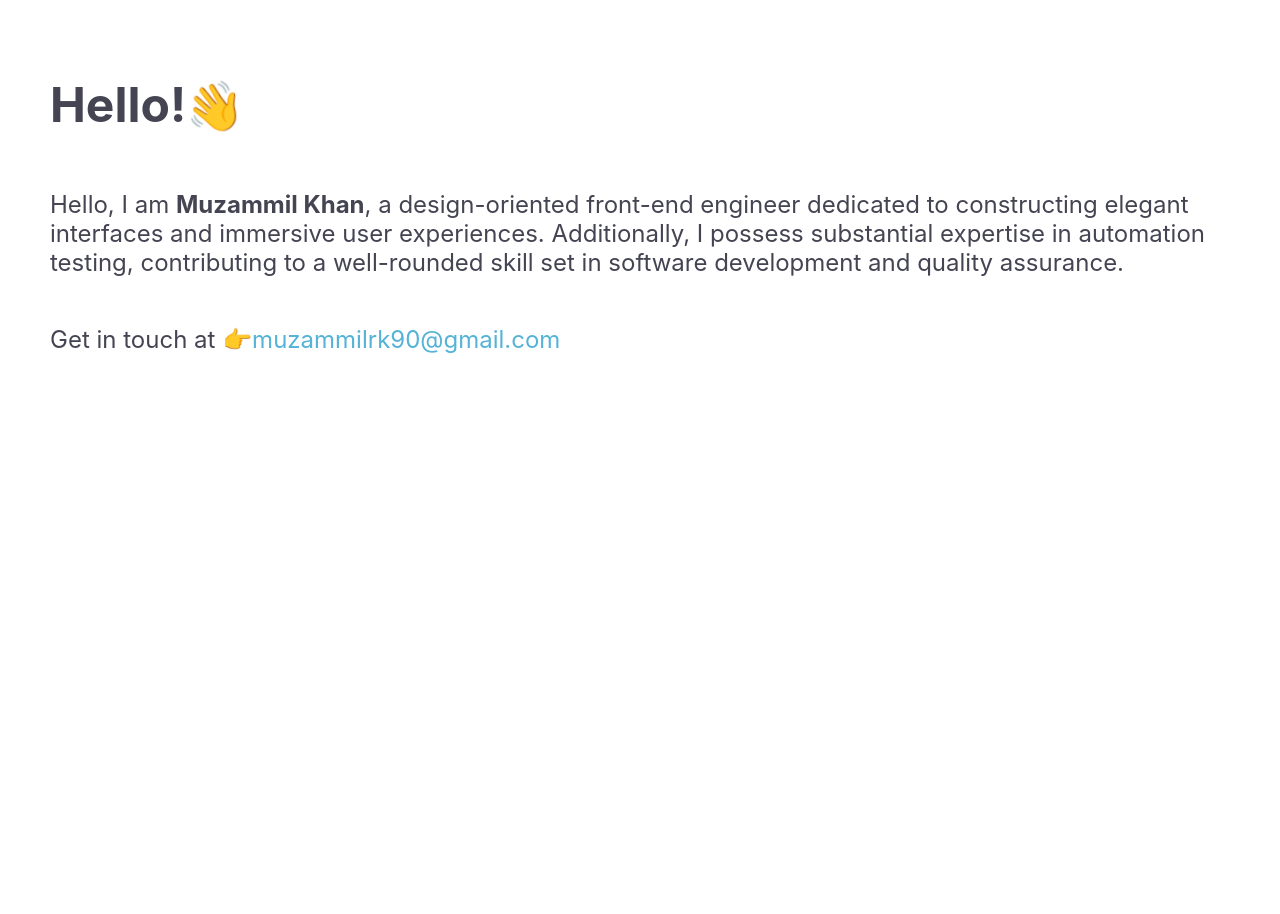
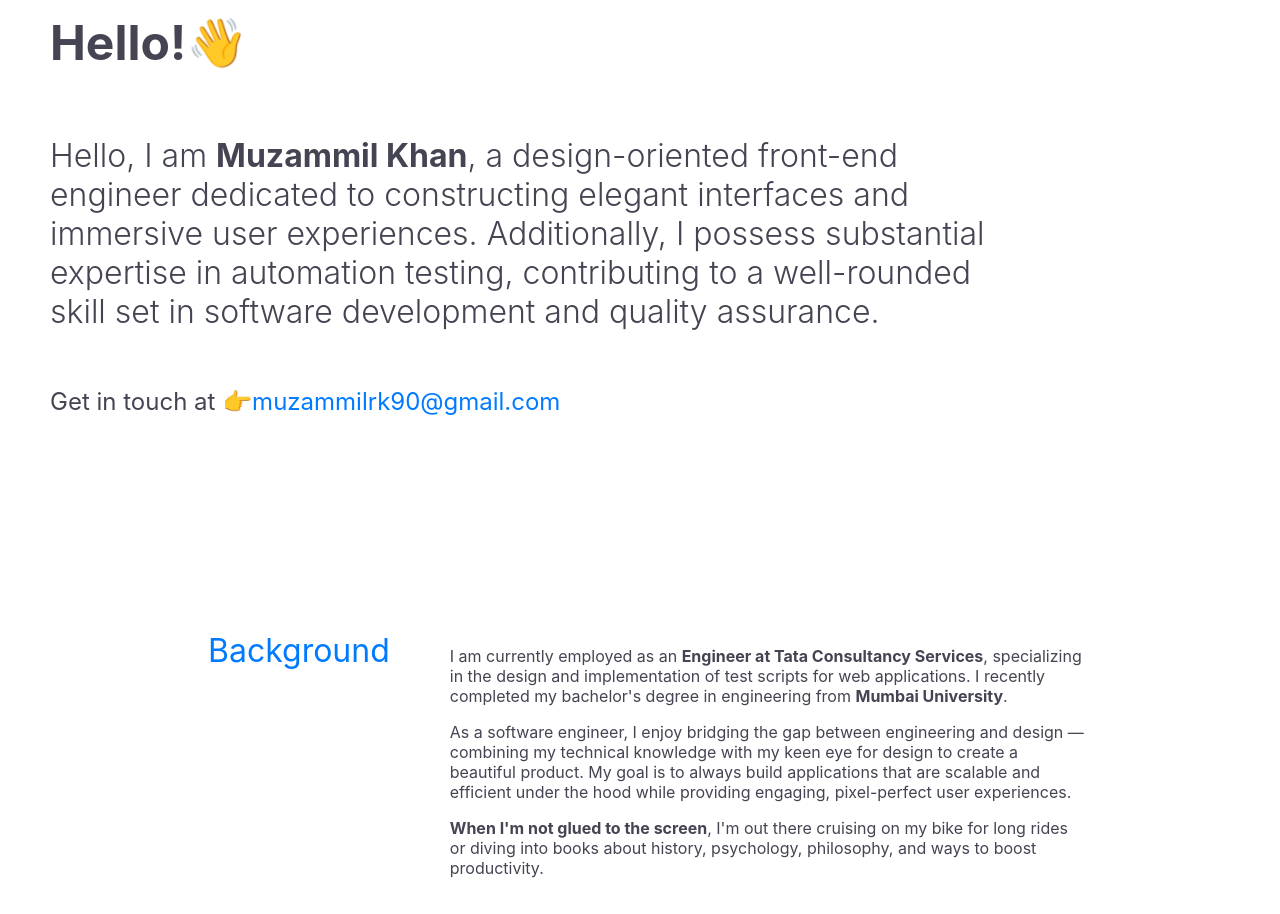
Before and after one commit to muzammil2208/portfoliov2, a React (Create React App) app: page / in a window 1280 px wide. Shown: the part 240-1154 px from the top of the page. Before the commit the page ends 850 px from the top, so only its background shows below. Built offline with nearby package versions, Linux system fonts and the light colour scheme.

Commit message:
added background infomration

```diff
--- a/src/App.js
+++ b/src/App.js
@@ -1,4 +1,5 @@
 
+import Background from './Components/Background';
 import Jumbotron from './Components/Jumbotron';
 import ModeButton from './Components/ModeButton';
 
@@ -7,6 +8,7 @@ function App() {
     <div class="container">
       <ModeButton/>
       <Jumbotron/>
+      <Background/>
     </div>
   );
 }
--- /dev/null
+++ b/src/Components/Background.js
@@ -0,0 +1,16 @@
+import React from 'react'
+
+function Background() {
+  return (
+    <div class="background">
+        <h1 class="background-heading">Background</h1>
+        <div class="background-content">
+            <p>I am currently employed as an <span class="highlight">Engineer at Tata Consultancy Services</span>, specializing in the design and implementation of test scripts for web applications. I recently completed my bachelor's degree in engineering from <span class="highlight">Mumbai University</span>.</p>
+            <p>As a software engineer, I enjoy bridging the gap between engineering and design — combining my technical knowledge with my keen eye for design to create a beautiful product. My goal is to always build applications that are scalable and efficient under the hood while providing engaging, pixel-perfect user experiences.</p>
+            <p><span class="highlight">When I'm not glued to the screen</span>, I'm out there cruising on my bike for long rides or diving into books about history, psychology, philosophy, and ways to boost productivity.</p>
+        </div>
+    </div>
+  )
+}
+
+export default Background
--- a/src/Components/Jumbotron.js
+++ b/src/Components/Jumbotron.js
@@ -4,7 +4,7 @@ function Jumbotron() {
   return (
     <div class="jumbotron">
         <h1 class="jumbotron_heading">Hello!<span class="wave">👋</span></h1>
-        <p class="jumbotron_content">Hello, I am <span class="jumbotron_name">Muzammil Khan</span>, a design-oriented front-end engineer dedicated to constructing elegant interfaces and immersive user experiences. Additionally, I possess substantial expertise in automation testing, contributing to a well-rounded skill set in software development and quality assurance.</p>
+        <p class="jumbotron_content">Hello, I am <span class="highlight">Muzammil Khan</span>, a design-oriented front-end engineer dedicated to constructing elegant interfaces and immersive user experiences. Additionally, I possess substantial expertise in automation testing, contributing to a well-rounded skill set in software development and quality assurance.</p>
         <p class="jumbotron_link">Get in touch at 👉<span class="jumbotron_email">muzammilrk90@gmail.com</span></p>
     </div>
   )
--- a/src/index.css
+++ b/src/index.css
@@ -12,7 +12,12 @@ body {
   --dark-bg: #171c28;
   --dark-text: #afafbf;
   --light-text:#444452;
+  --highlight:#007bff;
    font-family: 'Ubuntu', sans-serif;
+}
+html
+{
+  scroll-behavior: smooth;
 }
 code {
   font-family: 'Ubuntu', sans-serif;
@@ -53,6 +58,10 @@ body{
   padding:0px 50px;
 }
 
+.highlight
+{
+  font-weight: 700;
+}
 /* jumbotron styling */
 .jumbotron
 {
@@ -66,7 +75,9 @@ body{
 }
 .jumbotron_content
 {
-  font-size:1.5rem;
+  font-size:2rem;
+  width:80%;
+  font-weight: 350;
 }
 .jumbotron_heading
 {
@@ -76,15 +87,15 @@ body{
 
 /* email styling */
 .jumbotron_email {
-  box-shadow: inset 0 0 0 0 #54b3d6;
-  color: #54b3d6;
+  box-shadow: inset 0 0 0 0 var(--highlight);
+  color: var(--highlight);
   margin: 0 -.25rem;
   padding: 0 .25rem;
   transition: color .3s ease-in-out, box-shadow .3s ease-in-out;
   font-size:1.5rem;
 }
 .jumbotron_email:hover {
-  box-shadow: inset 400px 0 0 0 #54b3d6;
+  box-shadow: inset 400px 0 0 0 var(--highlight);
   color: white;
 }
 .jumbotron_link
@@ -132,3 +143,25 @@ svg
   height: 25px;
   margin:0px 10px;
 }
+
+/* background container styling */
+.background
+{
+  display:flex;
+  flex-direction: row;
+  padding-left:10%
+}
+.background-heading
+{
+  color:var(--highlight);
+  font-weight: 400;
+  font-size:2rem;
+  padding:0px 40px;
+  display:flex;
+
+}
+.background-content
+{
+  padding:20px;
+  width:60%;
+}
```
